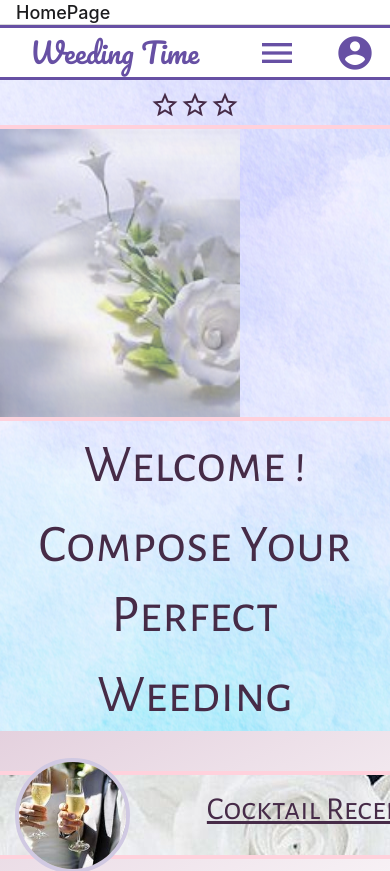
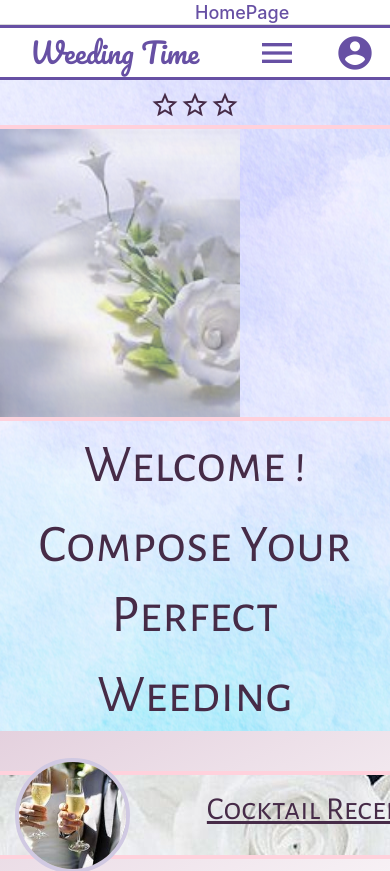
Before and after one commit to 159SAMSPAROW/React-Native-_app_Weeding_Time, a React Native app: screen / in a window 390 px wide. Shown: the top 871 px of the page. Built offline with nearby package versions, Linux system fonts and the light colour scheme.

Commit message:
appNavigator restyled

```diff
--- a/AppNavigator.jsx
+++ b/AppNavigator.jsx
@@ -1,26 +1,25 @@
 import React from "react";
 import { createStackNavigator } from "@react-navigation/stack";
-import HomePage from "./Pages/Homepage";
+import Homepage from "./Pages/Homepage";
 import WeedingMealPage from "./Pages/WeedingMealPage";
 import appNavigator from "./Style/appNavigator";
 const Stack = createStackNavigator();
 
 function AppNavigator() {
   return (
-    <Stack.Navigator>
+    <Stack.Navigator  screenOptions={{
+      headerTitleContainerStyle: appNavigator.textStyle,
+      headerStyle: appNavigator.containerStyle,
+      headerLeftContainerStyle: appNavigator.backButtonStyle,
+      headerBackTitleStyle: appNavigator.backButtonTextStyle,
+      headerTintColor:"#6750A4",
+    }}>
       <Stack.Screen
-        options={{
-          headerTitleContainerStyle: appNavigator.textStyle,
-          headerStyle: appNavigator.containerStyle,
-        }}
+
         name="HomePage"
-        component={HomePage}
+        component={Homepage}
       />
       <Stack.Screen
-        options={{
-          headerTitleContainerStyle: appNavigator.textStyle,
-          headerStyle: appNavigator.containerStyle,
-        }}
         name="WeedingMealPage"
         component={WeedingMealPage}
       />
--- a/Style/appNavigator.js
+++ b/Style/appNavigator.js
@@ -4,11 +4,21 @@ const appNavigator = StyleSheet.create({
 
   textStyle: {
     alignSelf: 'flexStart',
+    marginLeft: "50%",
   },
 
   containerStyle: {
     height: 25,
   },
+  backButtonStyle: {
+    alignSelf: 'flexStart',
+  },
+  backButtonTextStyle: {
+    color: "#6750A4",
+    marginBottom: 5,
+    fontWeight: "bold",
+    fontSize: 16,
+  },
 });
 
 export default appNavigator;
```
